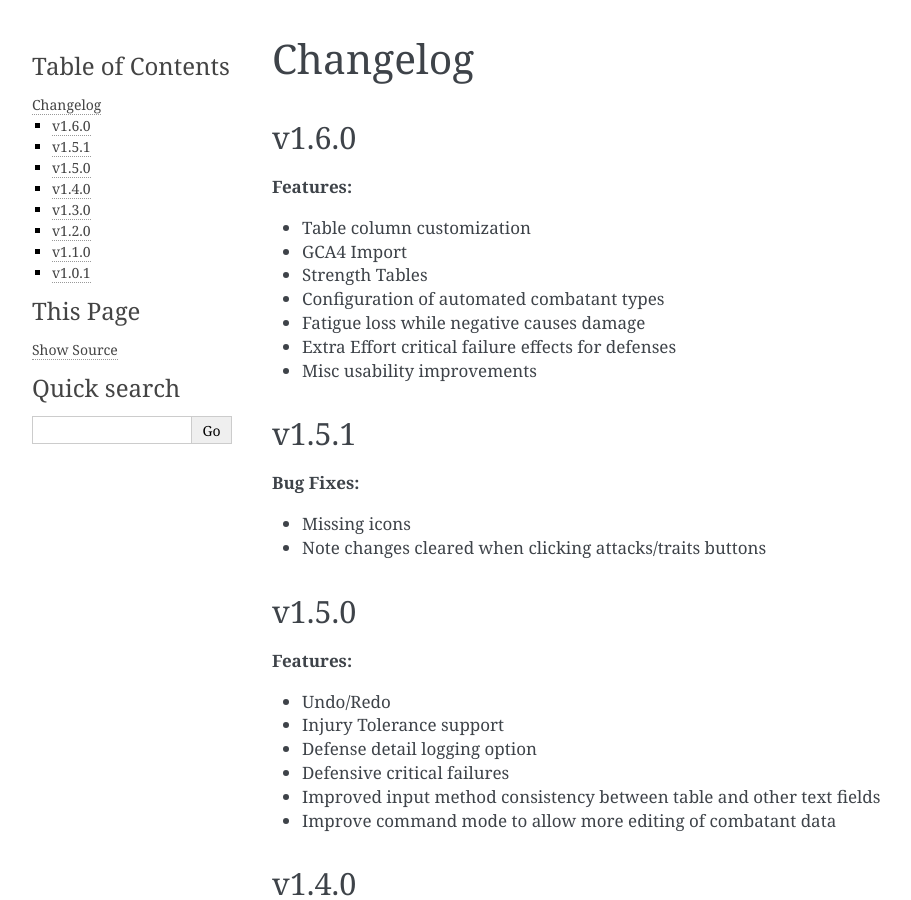
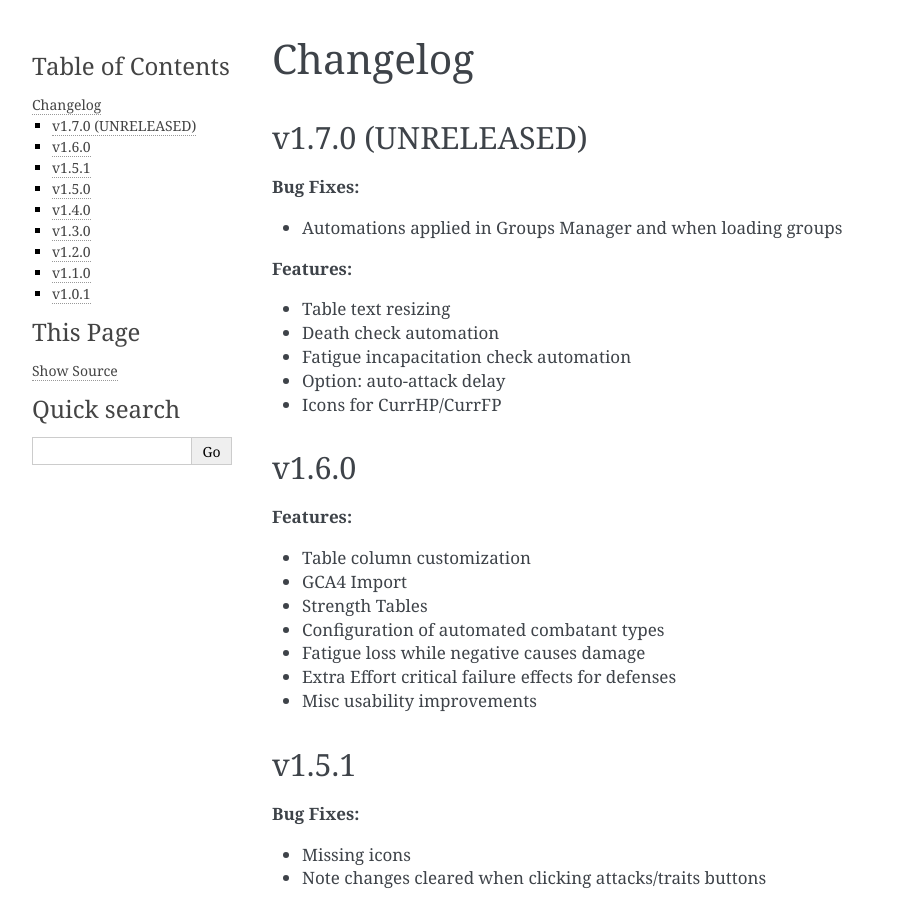
Before and after one commit to gtalus/GURPSInitTool, a Sphinx documentation site: the page built from docs/changelog.rst, in a window 1280 px wide and 900 px high. Shown: the whole window, without its empty margins (148-1059 px from the left). Built offline with Sphinx 7.4.7, drawn with Linux system fonts in a browser that asks for light colours; pages that are not in the unit, such as notebooks, are missing from menus.

Commit message:
doc updates

```diff
--- a/docs/changelog.rst
+++ b/docs/changelog.rst
@@ -1,5 +1,20 @@
 Changelog
 =========
+
+v1.7.0 (UNRELEASED)
+------
+
+**Bug Fixes:**
+
+- Automations applied in Groups Manager and when loading groups
+
+**Features:**
+
+- Table text resizing
+- Death check automation
+- Fatigue incapacitation check automation
+- Option: auto-attack delay
+- Icons for CurrHP/CurrFP
 
 v1.6.0
 ------
--- a/docs/combat.rst
+++ b/docs/combat.rst
@@ -1,11 +1,14 @@
 Combat Tracking
 =================
 
+Various combat tracking and automation functions are provided by the initiative table to streamline the flow of an encounter. The Settings dialog, accessible under the Edit menu of the main window, has numerous options to control how they work.
+
+.. note:: These combat functions only apply to combatants in the main initiative table, and are not enabled for those in the Groups Manager.
 
 Automation
 ----------
 
-Which types of combatants are subject to automation is user configurable through the Settings dialog, which is accessible under the Edit menu of the main window. By default, combatants of type 'ally', 'neutral', and 'enemy' are automated. Each automation function can also be disabled or enabled individually.
+By default, combatants of type 'Ally', 'Neutral', and 'Enemy' are automated. Which types of combatants are subject to automation is user configurable. Individual automation functions can also be disabled or enabled.
 
 .. image:: _static/20_automation_options.png
    :align: left
--- a/docs/combatant_edit.rst
+++ b/docs/combatant_edit.rst
@@ -43,7 +43,7 @@ Type and Status
 
 'Type' and 'Status' are two special pieces of information not normally found on a GURPS character sheet. They help drive the automation and tracking functions for characters in a combat situation.
 
-'Type' is simply a categorization of whether the creature is a PC, Ally, Neutral, Enemy, or something Special. The NPC types Ally, Neutral, and Enemy are impacted by automation functions while the PC and Special types are not. The character is also color-coded based on the type in many places. Other than NPC  automation and color coding, the specific type has no impact on the program operation.
+'Type' is simply a categorization of whether the creature is a PC, Ally, Neutral, Enemy, or something Special. By default the NPC types Ally, Neutral, and Enemy are impacted by automation functions while the PC and Special types are not. The character is also color-coded based on the type in many places. Other than automation and color coding, the specific type has no impact on the program operation.
 
 'Status' indicates special effects that impact what options and penalties a combatant has. It includes things like stun, posture, and unconsciousness. Each status impacts how the combatant is treated, especially for automated NPCs.
 
@@ -55,8 +55,8 @@ The statuses are:
 - **StunMental**: Mental stun. NPCs skip their normal turn and check for recovery with an IQ roll
 - **StunRecovr**: Recovering from mental stun, NPCs will automatically finish recovering at the start of the next turn.
 
-- **Waiting**: Table display right justified. Turn skipped automatically. Tag update will not modify any present tag.
-- **Disabled**: Generic disabled state. Greyed out in table. Turn skipped automatically. Tag update will remove tag.
+- **Waiting**: Table display right justified. Turn skipped automatically.
+- **Disabled**: Generic disabled state: often termed 'incapacitated' in the rules. Greyed out in table. Turn skipped automatically.
 - **Unconscious**: Indicates unconsciousness. Otherwise identical to **Disabled**
 - **Dead**: Dead. As **Disabled**
 
--- a/docs/quick_start.rst
+++ b/docs/quick_start.rst
@@ -34,15 +34,15 @@ Once you are satisfied with the list of combatants, combat is started by clickin
 
 Automation
 ~~~~~~~~~~
-As the rounds progress, automation functions may be triggered for non-PC/Special combatants. The results of these will be displayed in the log window below the initiative table and may also change the Fatigue, Injury, or Status attributes of the NPC it applies to. For example, the default attack is shown for NPCs with the 'Attacking' status
+As the rounds progress, automation functions may be triggered for combatants whose type has had automation enabled (by default NPC types "Enemy", "Ally" and "Neutral"). The results of these will be displayed in the log window below the initiative table and may also modify Fatigue, Injury, or Status attributes. For example, the default attack is shown for automated combatants with the 'Attacking' status
 
 .. image:: _static/03_combat_attack.png
 
-Besides attacks, automation includes things like skipping attacks for stunned NPCs and automatic recovery rolls.
+Besides attacks, automation includes things like skipping attacks for stunned combatants and automatic recovery rolls.
 
 .. image:: _static/05_automation.png
 
-Different types of automation can be turned off from the 'Options' dialog, which can be accessed through the 'Edit' menu. The current automations are Attacks, Unconsciousness Checks, Knockdown and Stunning, Stun Recovery, and Shock.
+Which types of combatants use the automations, and which automations are enabled can be set from the 'Options' dialog, which is accessed through the 'Edit' menu.
 
 Defending
 ~~~~~~~~~
```
